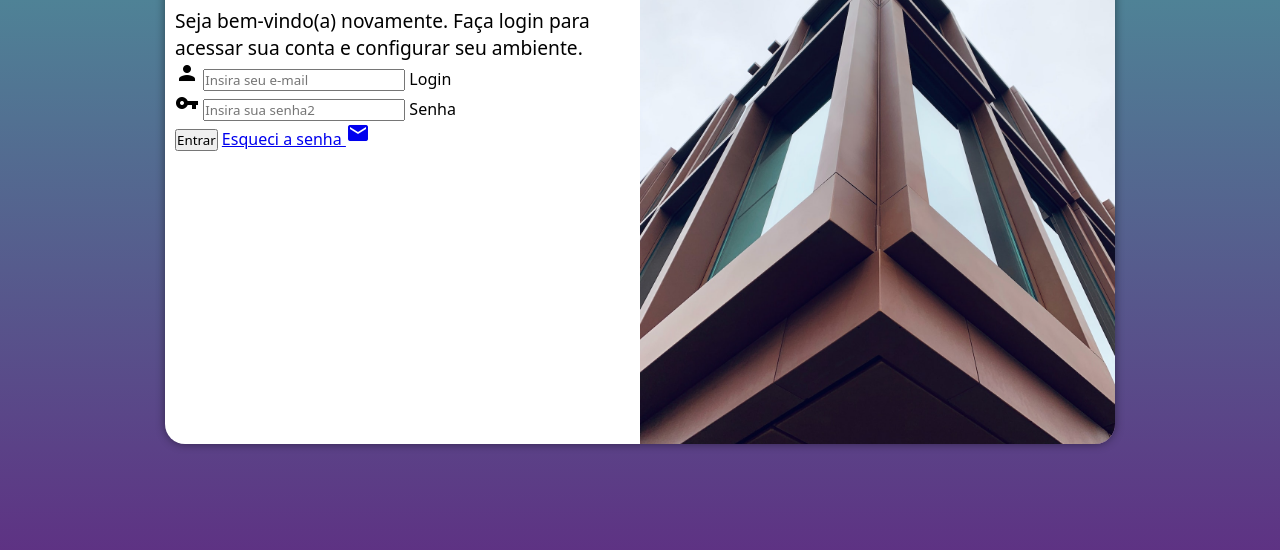
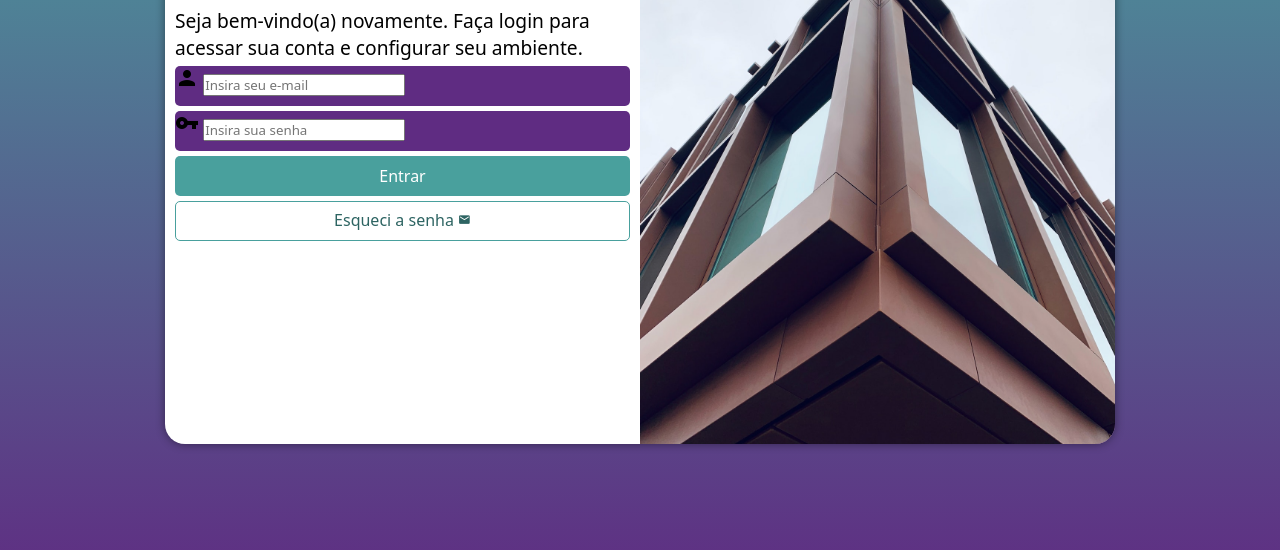
Before and after one commit to vitorfsampaio/projeto-login, a plain HTML site: page index.html in a window 1280 px wide. Shown: the part 206-756 px from the top of the page. Drawn offline with Linux system fonts and the light colour scheme.

Commit message:
new confg

```diff
--- a/estilos/style.css
+++ b/estilos/style.css
@@ -63,3 +63,54 @@ div#formulario > p{
     font-size: 0.8em;
 
 }
+
+form > div.campo{
+    background-color: #5f2c82;
+    height: 40px;
+    border-radius: 5px;
+    margin: 5px 0px;
+}
+
+div.campo > label{
+    display: none;
+}
+
+form > input[type=submit]{
+    display: block;
+    font-size: 1em;
+    width: 100%;
+    height: 40px;
+    background-color: #49a09d;
+    color: white;
+    border: none;
+    border-radius: 5px;
+    cursor: pointer;
+}
+
+form > input[type=submit]:hover{
+    background-color: #2d6462;
+}
+
+form > a.botao{
+    display: block;
+    text-align: center;
+    font-size: 1em;
+    padding-top: 7px;
+    margin-top: 5px;
+    width: 100%;
+    height: 40px;
+    background-color: white;
+    color: #2d6462;
+    border: 1px solid #49a09d;
+    border-radius: 5px;
+    text-decoration: none;
+}
+
+form > a.botao:hover{
+    background-color: #6cd3cf;
+}
+
+form > a.botao > i{
+    font-size: 0.8em;
+
+}
--- a/index.html
+++ b/index.html
@@ -25,11 +25,11 @@
                     </div>
                     <div class="campo">
                         <i class="material-icons">vpn_key</i>
-                        <input type="password" name="senha" id="isenha" placeholder="Insira sua senha2" autocomplete="current-password" required minlength="8" maxlength="18">
+                        <input type="password" name="senha" id="isenha" placeholder="Insira sua senha" autocomplete="current-password" required minlength="8" maxlength="18">
                         <label for="isenha">Senha</label>
                     </div>
                     <input type="submit" value="Entrar">
-                    <a href="esqueci.html">Esqueci a senha <i class="material-icons">mail</i>
+                    <a class="botao" href="esqueci.html">Esqueci a senha <i class="material-icons">mail</i>
                     </a>
                 </form>
             </div>
```
